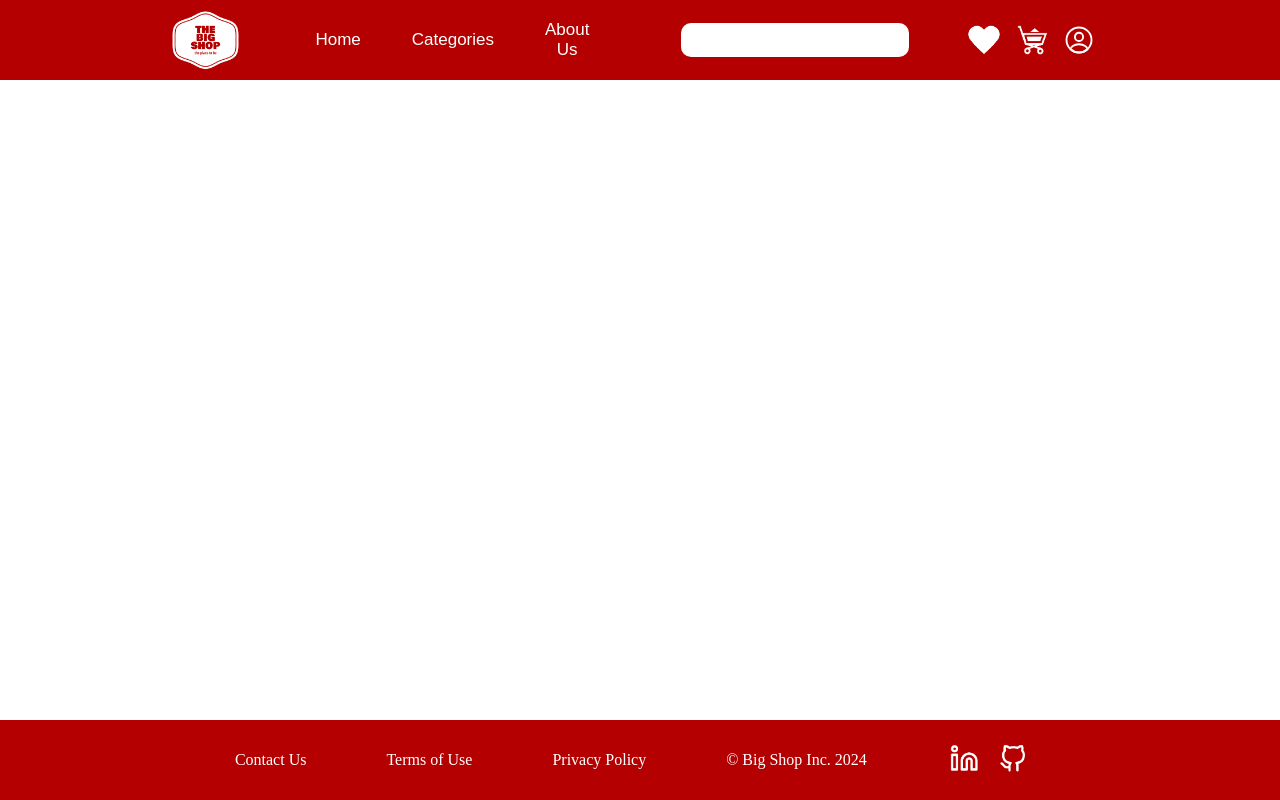
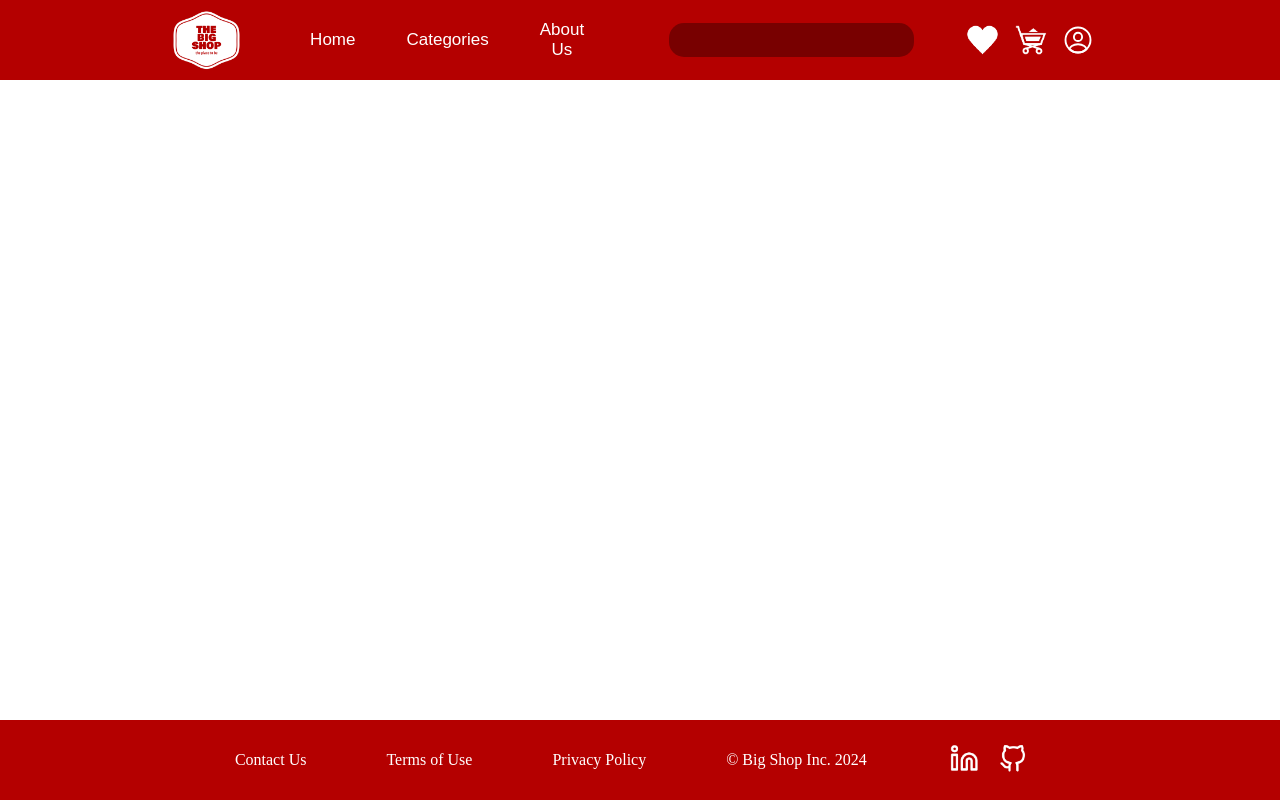
Before and after one commit to BrunoFares/e-commerce-website, an Angular app: page / in a window 1280 px wide. Built offline with nearby package versions, Linux system fonts and the light colour scheme.

Commit message:
Fixed design details in the input and button components.

```diff
--- a/src/app/core/app-shell/header/header.component.scss
+++ b/src/app/core/app-shell/header/header.component.scss
@@ -15,7 +15,7 @@ nav {
     height: 80px;
     justify-content: center;
     align-items: center;
-    gap: 9%;
+    gap: 8%;
     padding: 0 20em;
 }
 
@@ -34,6 +34,7 @@ button {
 
 button:hover {
     background-color: $background-hover;
+    cursor: pointer;
 }
 
 .icons {
@@ -41,8 +42,10 @@ button:hover {
 }
 
 input {
-    border-radius: 10px;
+    border-radius: 15px;
     border: 0;
     font-size: 17px;
-    padding: 7px 0 7px 7px;
+    padding: 7px 12px 7px 12px;
+    background-color: rgb(120, 0, 0);
+    color: white;
 }
```
